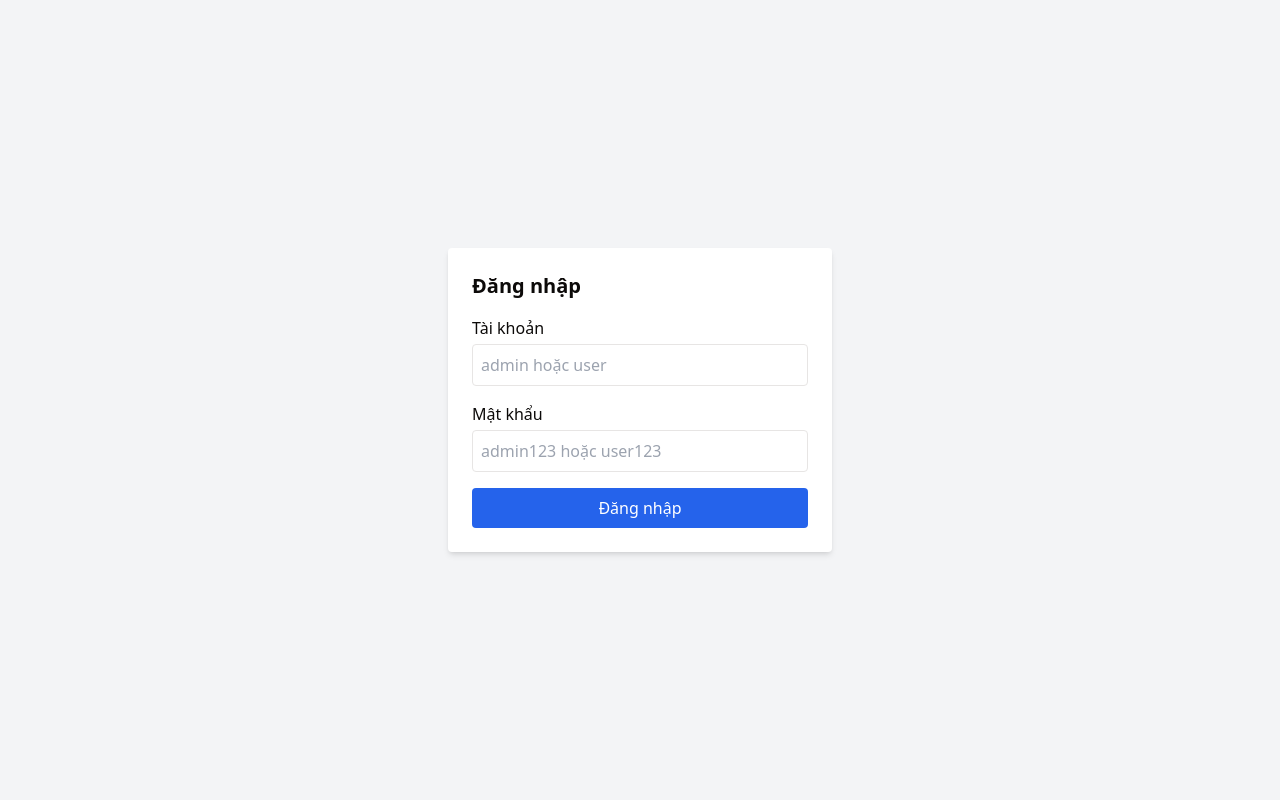
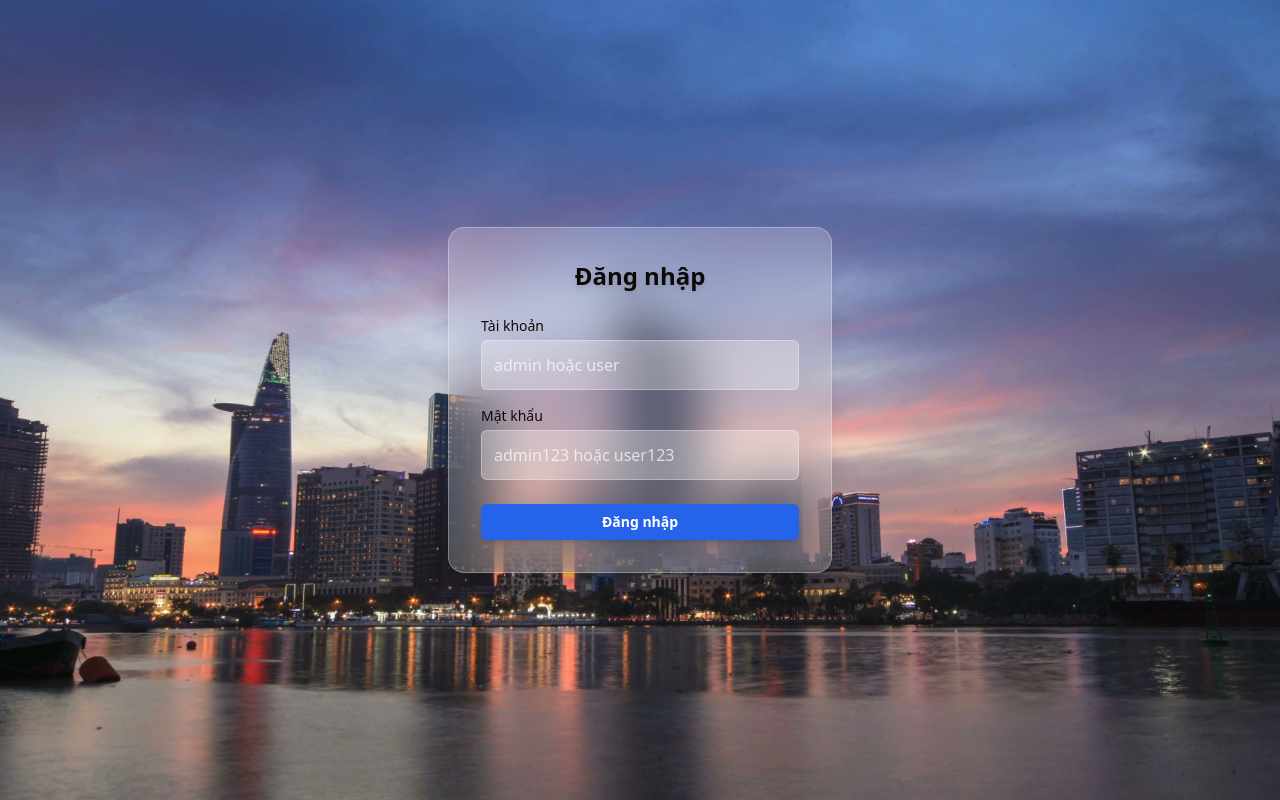
Before and after one commit to quyetthangdev/shipment-tracker, a React (Vite) app: page /login in a window 1280 px wide. Built offline with nearby package versions, Linux system fonts and the light colour scheme.

Commit message:
feature: Enhance UI UX

```diff
--- a/src/app/auth/login.tsx
+++ b/src/app/auth/login.tsx
@@ -1,7 +1,11 @@
 import React, { useState } from 'react';
+import { useNavigate } from 'react-router-dom';
+import toast from 'react-hot-toast';
+
+import { ROUTES } from '@/constants';
+import { LoginBackground } from '@/assets/images';
 import { useAuthStore } from '@/stores';
-import { useNavigate } from 'react-router-dom';
-import { ROUTES } from '@/constants';
+import { Button } from '@/components/ui';
 
 const LoginPage = () => {
     const [username, setUsername] = useState('');
@@ -14,6 +18,7 @@ const LoginPage = () => {
         e.preventDefault();
         const success = login(username, password);
         if (success) {
+            toast.success('Đăng nhập thành công!');
             navigate(ROUTES.DASHBOARD);
         } else {
             setError('Tên đăng nhập hoặc mật khẩu không đúng');
@@ -21,38 +26,59 @@ const LoginPage = () => {
     };
 
     return (
-        <div className="flex items-center justify-center min-h-screen bg-gray-100">
-            <form onSubmit={handleSubmit} className="w-full max-w-sm p-6 bg-white rounded shadow-md">
-                <h2 className="mb-4 text-xl font-bold">Đăng nhập</h2>
+        <div className="relative flex items-center justify-center min-h-screen overflow-hidden bg-gradient-to-br from-blue-100 via-white to-blue-200">
+            {/* Background Image */}
+            <img
+                src={LoginBackground}
+                alt="Background"
+                className="absolute inset-0 object-cover w-full h-full"
+            />
+
+            {/* Overlay Gradient & Blur */}
+            {/* <div className="absolute inset-0 bg-white/0 backdrop-blur-md" /> */}
+
+            {/* Glassmorphism Form */}
+            <form
+                onSubmit={handleSubmit}
+                className="relative z-10 w-[calc(100%-2rem)] sm:w-full sm:max-w-sm p-8 bg-white/20 backdrop-blur-xl rounded-2xl border border-white/30 shadow-xl"
+            >
+                <h2 className="mb-6 text-2xl font-bold text-center drop-shadow-md">
+                    Đăng nhập
+                </h2>
+
                 <div className="mb-4">
-                    <label className="block mb-1">Tài khoản</label>
+                    <label className="block mb-1 text-sm">Tài khoản</label>
                     <input
-                        className="w-full p-2 border rounded"
+                        className="w-full p-3 border rounded-md outline-none bg-white/30 placeholder-white/70 border-white/30 focus:ring-2 focus:ring-white/50"
                         type="text"
                         value={username}
                         onChange={(e) => setUsername(e.target.value)}
                         placeholder="admin hoặc user"
                     />
                 </div>
+
                 <div className="mb-4">
-                    <label className="block mb-1">Mật khẩu</label>
+                    <label className="block mb-1 text-sm">Mật khẩu</label>
                     <input
-                        className="w-full p-2 border rounded"
+                        className="w-full p-3 border rounded-md outline-none bg-white/30 placeholder-white/70 border-white/30 focus:ring-2 focus:ring-white/50"
                         type="password"
                         value={password}
                         onChange={(e) => setPassword(e.target.value)}
                         placeholder="admin123 hoặc user123"
                     />
                 </div>
-                {error && <p className="mb-3 text-sm text-red-500">{error}</p>}
-                <button
+
+                {error && <p className="mb-3 text-sm text-red-300">{error}</p>}
+
+                <Button
                     type="submit"
-                    className="w-full py-2 text-white bg-blue-600 rounded hover:bg-blue-700"
+                    className="w-full py-3 mt-2 font-semibold text-white transition-all duration-300 bg-blue-600 rounded-md shadow-md hover:bg-blue-700 hover:shadow-lg"
                 >
                     Đăng nhập
-                </button>
+                </Button>
             </form>
         </div>
+
     );
 };
 
--- a/src/app/components/index.tsx
+++ b/src/app/components/index.tsx
@@ -2,3 +2,4 @@ export { default as ShipmentsTabUseGM65 } from "./shipments-tab-use-gm65"
 export { default as ShipmentDetailTab } from "./shipment-detail-tab"
 export { default as AuditLogsTab } from "./audit-logs-tab"
 export { default as UsersTab } from "./users-tab"
+export { default as Spinner } from "./spinner-loading"
--- a/src/app/components/shipment-detail-tab.tsx
+++ b/src/app/components/shipment-detail-tab.tsx
@@ -31,46 +31,6 @@ export default function ShipmentDetailTab() {
     const { shipments } = useShipmentStore()
     const printRef = useRef<HTMLDivElement>(null);
 
-    // const handleExportPDF = async (shipment: IShipment) => {
-    //     try {
-    //         let allHtmlContent = '';
-
-    //         for (const item of shipment.items) {
-    //             const html = await generateShipmentHTML({
-    //                 logoString: Be_Vietnam_Pro_base64,
-    //                 slug: shipment.slug,
-    //                 id: item.id,
-    //                 creator: item.creator,
-    //                 createdAt: item.createdAt,
-    //                 items: shipment.items,
-    //             });
-
-    //             allHtmlContent += html;
-    //         }
-
-    //         // Gán nội dung vào ref, sau đó render rồi mới export
-    //         if (printRef.current) {
-    //             printRef.current.innerHTML = allHtmlContent;
-
-    //             const pdf = await ReactToPdf(() => printRef.current!, {
-    //                 filename: `shipment-${shipment.slug || shipment.id || 'export'}.pdf`,
-    //             });
-
-    //             await pdf.save();
-    //         }
-    //     } catch (err) {
-    //         console.error(err);
-    //         toast.error("Lỗi khi tạo nội dung PDF");
-    //     }
-    // };
-
-
-    // const handleExportPDF = (shipment: IShipment) => {
-    //     console.log("Exporting shipment details as CSV", shipment);
-    //     // Logic to export shipment details as CSV
-    // }
-
-    // Hàm định dạng giá trị thành ô CSV, escape dấu " và bao trong dấu "
 
     const handleExportPDF = (shipment: IShipment) => {
         const doc = new jsPDF()
@@ -144,8 +104,6 @@ export default function ShipmentDetailTab() {
         // Tải về file
         doc.save(`phieu-dong-goi-${shipment.id}.pdf`)
     }
-
-
 
     const handleExportExcel = async (shipment: IShipment) => {
         try {
@@ -273,7 +231,7 @@ export default function ShipmentDetailTab() {
                 return (<div>
                     <div>
                         {/* Shipment Info Cards */}
-                        <div className="grid grid-cols-1 gap-6 md:grid-cols-4">
+                        <div className="grid grid-cols-1 pb-4">
                             <Card>
                                 <CardHeader className="flex flex-row items-center justify-between pb-2 space-y-0">
                                     <CardTitle className="text-sm font-medium">Trạng thái</CardTitle>
--- a/src/app/components/shipments-tab-use-gm65.tsx
+++ b/src/app/components/shipments-tab-use-gm65.tsx
@@ -112,7 +112,7 @@ export default function ShipmentsTab() {
                                 </CardContent>
                             </Card>
                         )}
-                        <div className="flex items-center justify-between gap-4 mt-4">
+                        <div className="fixed bottom-0 left-0 z-50 flex items-center justify-between w-full gap-4 px-4 py-3 bg-white border-t shadow-md">
                             <ConfirmClearShipmentDialog shipmentId={shipment.id} />
                             <ConfirmCreateShipmentDialog shipment={shipment} />
                         </div>
--- /dev/null
+++ b/src/app/components/spinner-loading.tsx
@@ -0,0 +1,7 @@
+export default function Spinner() {
+    return (
+        <div className="flex items-center justify-center h-screen">
+            <div className="w-12 h-12 border-4 border-blue-500 rounded-full border-t-transparent animate-spin" />
+        </div>
+    )
+}
--- a/src/app/dashboard/dashboard.tsx
+++ b/src/app/dashboard/dashboard.tsx
@@ -21,7 +21,7 @@ export default function DashboardPage() {
     return (
         <div className="min-h-screen bg-gray-50">
             {/* Header */}
-            <header className="px-4 py-3 bg-white border-b border-gray-200">
+            <header className="sticky top-0 z-40 px-4 py-3 bg-white border-b border-gray-200">
                 <div className="flex items-center justify-between mx-auto max-w-7xl">
                     <div className="flex items-center space-x-3">
                         <div className="p-2 bg-blue-600 rounded-lg">
--- /dev/null
+++ b/src/assets/images/index.tsx
@@ -0,0 +1 @@
+export { default as LoginBackground } from './login-background.webp';
--- a/src/router/index.tsx
+++ b/src/router/index.tsx
@@ -6,6 +6,7 @@ import { LoginPage, DashboardPage } from "./loadable";
 import { ROUTES } from "@/constants";
 import { ProtectedRoute } from "@/components/ProtectedRoute";
 import { PublicRoute } from "@/components/PublicRoute";
+import { Spinner } from "@/app/components";
 
 export const router = createBrowserRouter([
     {
@@ -17,7 +18,7 @@ export const router = createBrowserRouter([
         path: ROUTES.LOGIN,
         element: (
             <PublicRoute>
-                <Suspense fallback={<div>Loading...</div>}>
+                <Suspense fallback={<Spinner />}>
                     <LoginPage />
                 </Suspense>
             </PublicRoute>
```
Also changed, not shown: src/assets/images/login-background.webp (added).
